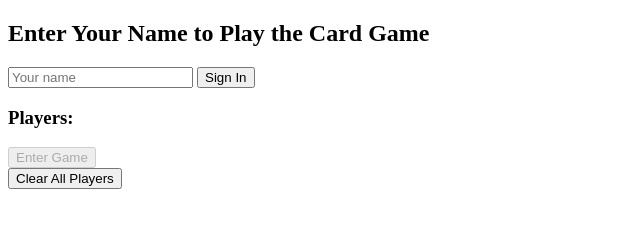
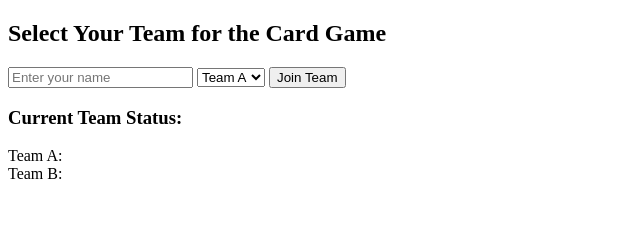
Before and after one commit to DormantOne/carddual, a plain HTML site: page index.html in a window 1280 px wide. Shown: the whole page, without its empty margins (0-640 px from the left). Drawn offline with Linux system fonts and the light colour scheme; no server answers.

Commit message:
Update index.html

```diff
--- a/index.html
+++ b/index.html
@@ -1,36 +1,26 @@
 <!DOCTYPE html>
 <html>
 <head>
-    <title>Card Game Sign-In</title>
+    <title>Card Game Team Selection</title>
     <!-- Add CSS here for styling -->
 </head>
 <body>
-
-<!--   <button onclick="location.href='game.html'">Test Redirect</button> -->
-
-    <div id="signInArea">
-        <h2>Enter Your Name to Play the Card Game</h2>
-        <form id="signInForm">
-            <input type="text" id="playerName" placeholder="Your name" required>
-            <button type="submit">Sign In</button>
-        </form>
+    <div id="teamSelection">
+        <h2>Select Your Team for the Card Game</h2>
+        <input type="text" id="playerName" placeholder="Enter your name" required>
+        <select id="teamChoice">
+            <option value="teamA">Team A</option>
+            <option value="teamB">Team B</option>
+        </select>
+        <button id="joinTeam">Join Team</button>
     </div>
 
+    <div id="teamStatus">
+        <h3>Current Team Status:</h3>
+        <div id="teamAStatus">Team A: </div>
+        <div id="teamBStatus">Team B: </div>
+    </div>
 
-<!-- Add this inside the <body> tag, preferably below the playerDisplayArea -->
-<div id="playerDisplayArea">
-    <h3>Players:</h3>
-    <ul id="playerList">
-        <!-- Player names with checkboxes will be listed here -->
-    </ul>
-</div>
-
-<button id="enterGame" disabled>Enter Game</button>
-
-<div id="clearArea">
-    <button id="clearPlayers">Clear All Players</button>
-</div>
-
-    <script type="module" src="gameLogic.js"></script>
+    <script type="module" src="setTeams.js"></script>
 </body>
 </html>
```
